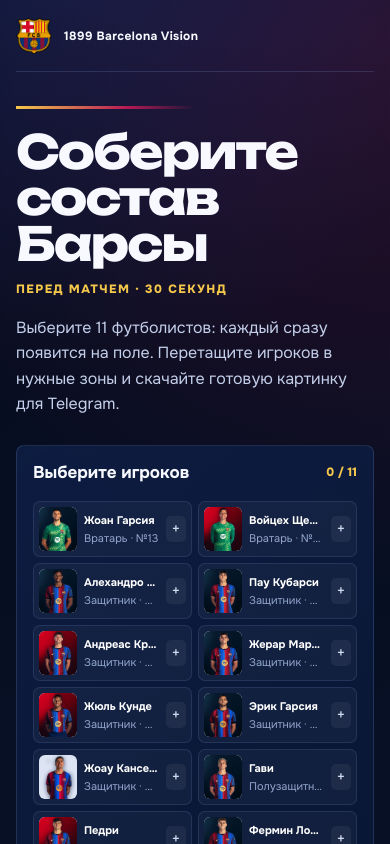
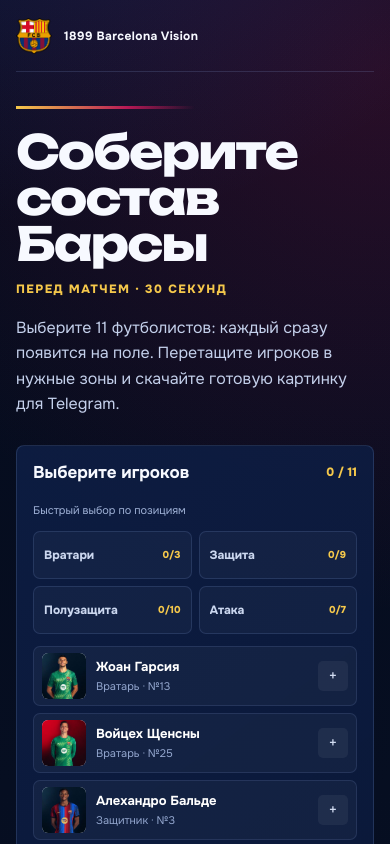
Before and after one commit to sergey9lap-sys/barcelona, a Next.js app: page /sostav in a window 390 px wide. Shown: the top 844 px of the page. Built offline with nearby package versions, Linux system fonts and the light colour scheme.

Commit message:
Improve lineup selection by position

```diff
--- a/app/globals.css
+++ b/app/globals.css
@@ -211,6 +211,18 @@
 .control-title { display: flex; align-items: center; justify-content: space-between; gap: 16px; margin-bottom: 18px; }
 .control-title h2 { margin: 0; font-size: 17px; }
 .control-title span { color: var(--yellow); font-size: 12px; font-weight: 800; }
+
+.position-filter-heading { min-height: 26px; display: flex; align-items: center; justify-content: space-between; gap: 12px; margin: -4px 0 8px; color: #9fb1d6; font-size: 11px; }
+.position-filter-heading button { border: 0; padding: 4px 0; color: var(--yellow); background: transparent; cursor: pointer; font: inherit; font-weight: 750; }
+.position-filter-heading button:hover { color: white; }
+.position-filter-heading button:focus-visible { border-radius: 5px; outline: 2px solid var(--yellow); outline-offset: 2px; }
+.position-filter { display: grid; grid-template-columns: repeat(4, minmax(0, 1fr)); gap: 7px; margin-bottom: 12px; }
+.position-filter > button { min-width: 0; min-height: 46px; display: flex; align-items: center; justify-content: space-between; gap: 6px; border: 1px solid rgba(139,169,232,.16); border-radius: 7px; padding: 0 10px; color: #cbd7ef; background: rgba(255,255,255,.03); cursor: pointer; transition: 180ms ease; }
+.position-filter > button:hover { border-color: rgba(113,160,255,.42); color: white; background: rgba(48,103,225,.09); }
+.position-filter > button:focus-visible { outline: 2px solid var(--yellow); outline-offset: 2px; }
+.position-filter > button.is-active { border-color: rgba(226,54,113,.64); color: white; background: linear-gradient(135deg,rgba(45,104,223,.2),rgba(183,25,85,.2)); }
+.position-filter span { overflow: hidden; font-size: 11px; font-weight: 750; text-overflow: ellipsis; white-space: nowrap; }
+.position-filter small { flex: 0 0 auto; color: var(--yellow); font-size: 10px; font-weight: 800; }
 
 .player-grid { display: grid; grid-template-columns: repeat(3, minmax(0, 1fr)); gap: 8px; }
 .player-tile {
@@ -584,6 +596,20 @@
   .player-tile strong { font-size: 11px; }
   .player-tile small { font-size: 11px; }
   .player-tile i { width: 20px; height: 26px; border-radius: 5px; }
+  .lineup-shell .player-grid { grid-template-columns: 1fr; gap: 7px; }
+  .lineup-shell .position-filter { grid-template-columns: repeat(2, minmax(0, 1fr)); }
+  .lineup-shell .position-filter > button { min-height: 48px; }
+  .lineup-shell .position-filter span { font-size: 12px; }
+  .lineup-shell .player-tile { min-height: 58px; gap: 10px; padding: 6px 8px; }
+  .lineup-shell .player-tile img { width: 44px; height: 46px; }
+  .lineup-shell .player-tile strong { font-size: 13px; }
+  .lineup-shell .player-tile small { font-size: 11px; }
+  .lineup-shell .player-tile i { width: 30px; height: 30px; }
+  .lineup-shell .share-preview { width: 100%; height: 650px; aspect-ratio: auto; }
+  .lineup-shell .share-preview-content { height: calc(100% - 145px); }
+  .lineup-shell .pitch-dot { width: 64px; }
+  .lineup-shell .pitch-dot img { width: 40px; height: 40px; }
+  .lineup-shell .pitch-dot span { margin-top: 0; padding: 4px 5px; font-size: 8px; }
   .choice-grid { grid-template-columns: 1fr; }
   .prediction-shell .choice-grid { grid-template-columns: 1fr; }
   .prediction-matchup { grid-template-columns: 1fr auto 1fr; gap: 8px; padding: 14px 10px; }
--- a/components/LineupInteractive.tsx
+++ b/components/LineupInteractive.tsx
@@ -27,6 +27,14 @@
 };
 
 type PitchPosition = { x: number; y: number };
+type PositionFilter = "ALL" | (typeof players)[number]["position"];
+
+const positionFilters: Array<{ id: Exclude<PositionFilter, "ALL">; label: string }> = [
+  { id: "GK", label: "Вратари" },
+  { id: "DF", label: "Защита" },
+  { id: "MF", label: "Полузащита" },
+  { id: "FW", label: "Атака" },
+];
 
 const formationSlots: Record<(typeof players)[number]["position"], PitchPosition[]> = {
   GK: [{ x: 50, y: 90 }],
@@ -56,9 +64,14 @@
   const [selectedIds, setSelectedIds] = useState<string[]>([]);
   const [pitchPositions, setPitchPositions] = useState<Record<string, PitchPosition>>({});
   const [draggingId, setDraggingId] = useState<string | null>(null);
+  const [positionFilter, setPositionFilter] = useState<PositionFilter>("ALL");
   const [busy, setBusy] = useState(false);
   const pitchRef = useRef<HTMLDivElement>(null);
   const availablePlayers = useMemo(() => players.filter((player) => !unavailableIds.includes(player.id)), [unavailableIds]);
+  const visiblePlayers = useMemo(
+    () => positionFilter === "ALL" ? availablePlayers : availablePlayers.filter((player) => player.position === positionFilter),
+    [availablePlayers, positionFilter],
+  );
   const selectedPlayers = useMemo(() => selectedIds.map((id) => availablePlayers.find((player) => player.id === id)).filter(Boolean) as typeof players, [availablePlayers, selectedIds]);
   const positionCounts = useMemo(() => selectedPlayers.reduce((counts, player) => ({ ...counts, [player.position]: counts[player.position] + 1 }), { GK: 0, DF: 0, MF: 0, FW: 0 }), [selectedPlayers]);
   const youthIds = useMemo(() => new Set(["xavi-espart", "jordi-pesquer", "ebrima-tunkara", "orian-goren", "brian-farinas", "alex-gonzalez", "iker-rodriguez", "hamza"]), []);
@@ -176,8 +189,31 @@
     <InteractiveShell className="lineup-shell" step={step} title={title} description={description} preview={preview} after={<NextActions actions={next} />} afterVisible={complete}>
       <section className="control-panel">
         <div className="control-title"><h2>Выберите игроков</h2><span>{selectedIds.length} / 11</span></div>
+        <div className="position-filter-heading">
+          <span>Быстрый выбор по позициям</span>
+          {positionFilter !== "ALL" ? <button type="button" onClick={() => setPositionFilter("ALL")}>Показать всех</button> : null}
+        </div>
+        <div className="position-filter" aria-label="Фильтр игроков по позиции">
+          {positionFilters.map((filter) => {
+            const total = availablePlayers.filter((player) => player.position === filter.id).length;
+            const selected = selectedPlayers.filter((player) => player.position === filter.id).length;
+            const active = positionFilter === filter.id;
+            return (
+              <button
+                key={filter.id}
+                type="button"
+                className={active ? "is-active" : ""}
+                aria-pressed={active}
+                onClick={() => setPositionFilter(active ? "ALL" : filter.id)}
+              >
+                <span>{filter.label}</span>
+                <small>{selected}/{total}</small>
+              </button>
+            );
+          })}
+        </div>
         <div className="player-grid">
-          {availablePlayers.map((player) => <PlayerTile key={player.id} player={player} selected={selectedIds.includes(player.id)} onClick={() => toggle(player.id)} disabled={!selectedIds.includes(player.id) && (selectedIds.length >= 11 || positionCounts[player.position] >= positionLimits[player.position])} />)}
+          {visiblePlayers.map((player) => <PlayerTile key={player.id} player={player} selected={selectedIds.includes(player.id)} onClick={() => toggle(player.id)} disabled={!selectedIds.includes(player.id) && (selectedIds.length >= 11 || positionCounts[player.position] >= positionLimits[player.position])} />)}
         </div>
         <p className="status-line"><strong>Схема:</strong> ВР {positionCounts.GK}/1 · ЗАЩ {positionCounts.DF}/4 · ПЗ {positionCounts.MF} · НАП {positionCounts.FW}.{requiredYouth ? ` Молодые: ${youthCount}/${requiredYouth}.` : ""} {complete ? "Состав готов." : "Нужно минимум 2 полузащитника, 1 нападающий и выполнить условие сценария."}</p>
         <DownloadButton onClick={download} disabled={!complete} busy={busy} />
```
